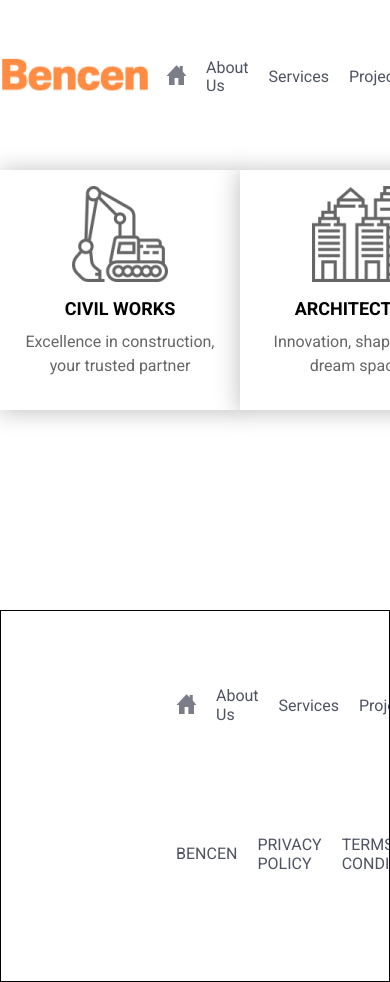
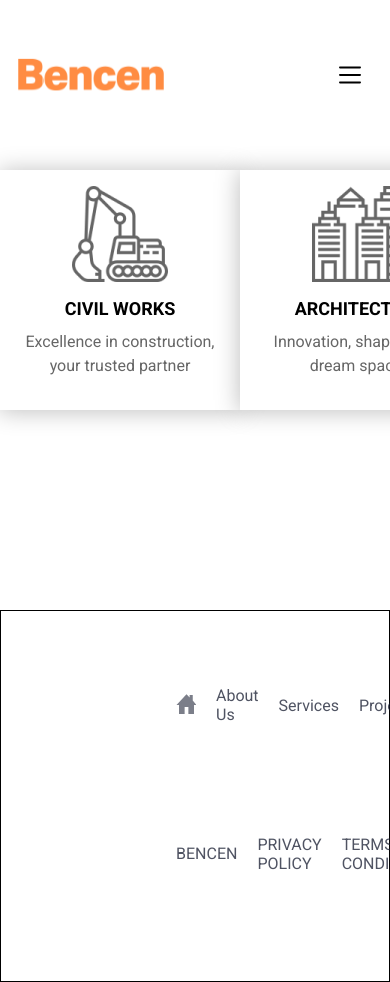
Before and after one commit to ipiccardo/bencen, a Next.js app: page / in a window 390 px wide. Shown: the top 982 px of the page. Built offline with nearby package versions, Linux system fonts and the light colour scheme.

Commit message:
Se agrega el icono del menu hamburguesa

```diff
--- a/src/app/components/Footer/NavBar/NavBar.tsx
+++ b/src/app/components/Footer/NavBar/NavBar.tsx
@@ -1,7 +1,9 @@
+'use client'
 import Link from "next/link";
 import Icon from "../../Icon/Icon";
 import classes from "./navBar.module.css";
 import { convertLinkString } from "@/app/utils";
+import { usePathname } from 'next/navigation'
 
 type NavBarProps = {
   withHome: boolean;
@@ -10,6 +12,9 @@ type NavBarProps = {
 };
 
 const NavBar = ({ withHome, hasPipes, linkTitles = [] }: NavBarProps) => {
+
+  const pathName = usePathname()
+
   return (
     <div>
       <nav>
@@ -25,7 +30,7 @@ const NavBar = ({ withHome, hasPipes, linkTitles = [] }: NavBarProps) => {
             return (
               <li key={link + index}>
                 <Link
-                  className={classes.navBar__link}
+                  className={`/dashboard/${convertLinkString(link)}` === pathName ? classes.navBar__link && classes.active : classes.navBar__link}
                   href={`/dashboard/${convertLinkString(link)}`}
                 >
                   {link}
--- a/src/app/components/Footer/NavBar/navBar.module.css
+++ b/src/app/components/Footer/NavBar/navBar.module.css
@@ -4,14 +4,19 @@
   gap: 20px;
 }
 
-.navBar li{
+.navBar li {
   list-style-type: none;
 }
 
-.navBar__link{
+.navBar__link {
   color: var(--second-alpha-color);
 }
 
 .navBar__link:hover {
   color: var(--logo-color);
 }
+
+.active {
+  border-bottom: 1px solid var(--logo-color);
+  color: var(--logo-color);
+}
--- a/src/app/components/Header/Header.tsx
+++ b/src/app/components/Header/Header.tsx
@@ -1,10 +1,15 @@
+'use client'
+
 import React from 'react'
 import NavBar from '../Footer/NavBar/NavBar';
 import IconWithImages from '../IconWithImages/IconWithImages';
 import classes from './header.module.css';
+import Icon from '../Icon/Icon';
 
 const Header = () => {
+
     return (
+        <>
             <div className={classes.header}>
                 <div>
                     <IconWithImages name='logo' size={150} />
@@ -20,6 +25,15 @@ const Header = () => {
                     </div>
                 </div>
             </div>
+            <div className={classes.header__hamburguerMenu}>
+                <div>
+                    <IconWithImages name='logo' size={150} />
+                </div>
+                <div className={classes.header__hamburguerMenu__toggleButton}>
+                    <Icon name='hamburguer' size={30} />
+                </div>
+            </div>
+        </>
     )
 }
 
--- a/src/app/components/Header/header.module.css
+++ b/src/app/components/Header/header.module.css
@@ -3,9 +3,8 @@
   justify-content: space-between;
   gap: 1rem;
   list-style: none;
-  padding-left: 0;
+  padding: 0 1rem;
   align-items: center;
-  padding-right: 1rem;
   max-width: 1200px;
   margin: 0 auto;
 }
@@ -17,7 +16,39 @@
   gap: 1rem;
 }
 
-.navBar li a {
-  text-decoration: none;
-  font-family: "Roboto";
+.header a:visited {
+  text-decoration: underline;
 }
+
+.header__hamburguerMenu {
+  display: none;
+}
+
+@media (max-width: 800px) {
+  .header__hamburguerMenu {
+    display: flex;
+    justify-content: space-between;
+    gap: 1rem;
+    list-style: none;
+    padding-left: 0;
+    align-items: center;
+    padding: 0 1rem;
+    max-width: 1200px;
+    margin: 0 auto;
+  }
+
+  .header__hamburguerMenu__toggleButton {
+    width: 3rem;
+    background: transparent;
+    border: none;
+    cursor: pointer;
+    padding-top: 0;
+    padding-bottom: 0;
+    vertical-align: middle;
+    display: inline-block;
+  }
+
+  .header {
+    display: none;
+  }
+}
--- a/src/app/components/Icon/Icon.tsx
+++ b/src/app/components/Icon/Icon.tsx
@@ -6,6 +6,7 @@ import HomeIcon from "./Icons/HomeIcon";
 import InstagramIcon from "./Icons/InstagramIcon";
 import LinkedinIcon from "./Icons/LinkedinIcon";
 import LogoIcon from "./Icons/LogoIcon";
+import HamburguerIcon from "./Icons/HamburguerIcon";
 
 const Icons = (name: string, size: number) => {
   switch (name) {
@@ -19,6 +20,8 @@ const Icons = (name: string, size: number) => {
       return <LinkedinIcon size={size} />;
     case "logo":
       return <LogoIcon size={size} />;
+    case "hamburguer":
+      return <HamburguerIcon size={size} />;
     default:
       return <HomeIcon size={size} />;
   }
--- /dev/null
+++ b/src/app/components/Icon/Icons/HamburguerIcon.tsx
@@ -0,0 +1,12 @@
+import { IconSVGProps } from '@/app/types'
+import React from 'react'
+
+const HamburguerMenu = ({ size }: IconSVGProps) => {
+    return (
+        <div>
+            <svg height={size} version="1.1" viewBox="0 0 24 24" width="100%" xmlns="http://www.w3.org/2000/svg" xmlnsXlink="http://www.w3.org/1999/xlink"><g id="Icon"><path d="M4,6.75l16,0c0.414,0 0.75,-0.336 0.75,-0.75c0,-0.414 -0.336,-0.75 -0.75,-0.75l-16,0c-0.414,0 -0.75,0.336 -0.75,0.75c0,0.414 0.336,0.75 0.75,0.75Z" /><path d="M4,12.75l16,0c0.414,0 0.75,-0.336 0.75,-0.75c0,-0.414 -0.336,-0.75 -0.75,-0.75l-16,0c-0.414,0 -0.75,0.336 -0.75,0.75c0,0.414 0.336,0.75 0.75,0.75Z" /><path d="M4,18.75l16,0c0.414,0 0.75,-0.336 0.75,-0.75c0,-0.414 -0.336,-0.75 -0.75,-0.75l-16,0c-0.414,0 -0.75,0.336 -0.75,0.75c0,0.414 0.336,0.75 0.75,0.75Z" /></g></svg>
+        </div>
+    )
+}
+
+export default HamburguerMenu
--- a/src/app/components/Icon/Icons/HomeIcon.tsx
+++ b/src/app/components/Icon/Icons/HomeIcon.tsx
@@ -14,7 +14,7 @@ const HomeIcon = ({ size }: IconSVGProps) => {
       <path
         d="M16.75 6.62232V0.964286H13.625V3.57366L10.5 0.25L0.5 10.9643H3V20.25H8.625V13.1071H12.375V20.25H18V10.9643H20.5L16.75 6.62232Z"
         fill="inherit"
-        fill-opacity="0.75"
+        fillOpacity="0.75"
       />
     </svg>
   );
--- a/src/app/types/index.tsx
+++ b/src/app/types/index.tsx
@@ -1,5 +1,5 @@
 export type IconProps = {
-  name: "home" | "facebook" | "logo" | "instagram" | "linkedin" | "language";
+  name: "home" | "facebook" | "logo" | "instagram" | "linkedin" | "language" | "hamburguer";
   size: number;
   onClick?: Function;
 };
```
Also changed, not shown: src/app/dashboard/page.tsx (indentation only). Lines whose indentation alone changed are shown as unchanged.
